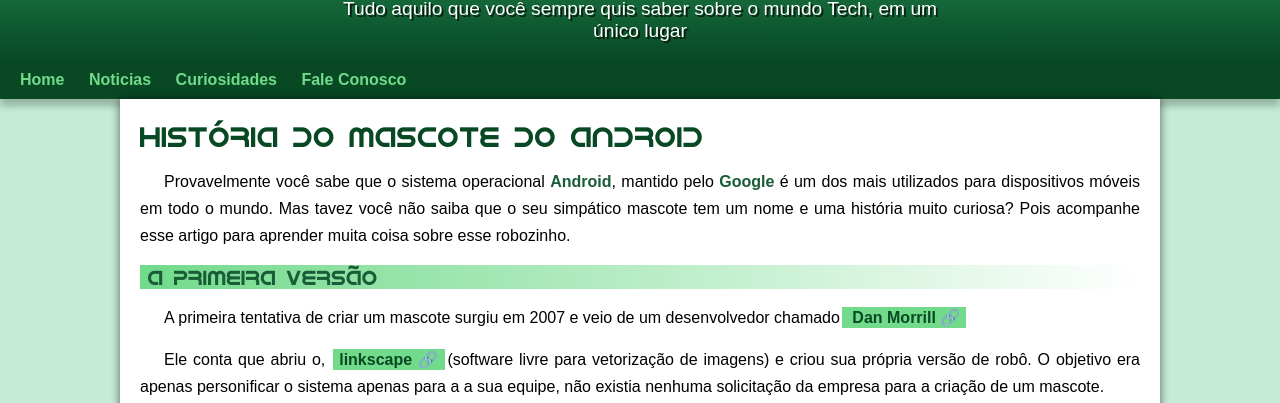
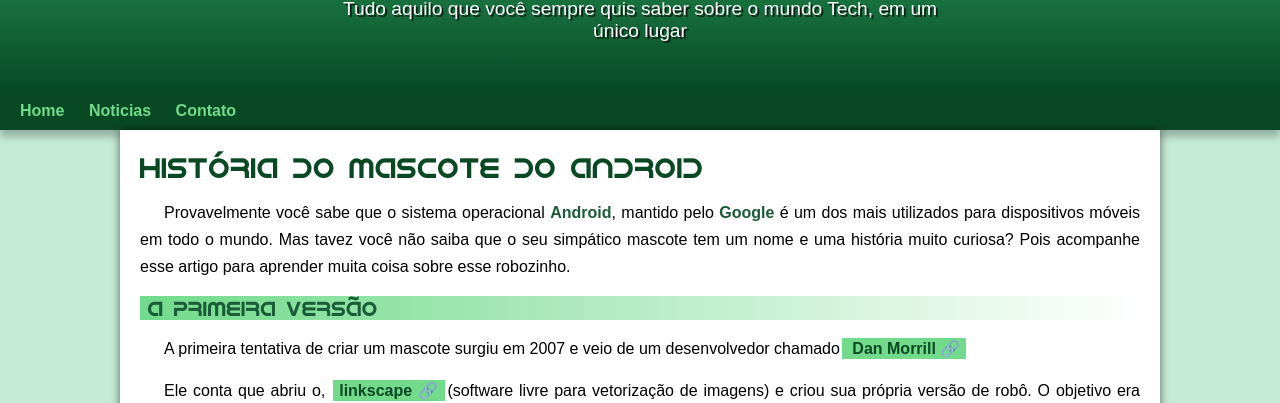
Before and after one commit to DaviRoda/projeto-android, a plain HTML site: page index.html in a window 1280 px wide. Shown: the part 129-532 px from the top of the page. Drawn offline with Linux system fonts and the light colour scheme.

Commit message:
Resolvendo Problema do Menu Quebrando e Problema de Padding

```diff
--- a/estilo/style.css
+++ b/estilo/style.css
@@ -66,8 +66,7 @@ header > p {
     padding-left: 10px;
     margin: auto;
     text-shadow: 2px 2px 0px rgba(0, 0, 0, 0.664);
-    padding-bottom: 10px;
-    margin-bottom: 20px;
+    padding-bottom: 50px;
 
 }
 
--- a/index.html
+++ b/index.html
@@ -18,8 +18,7 @@
     <nav>
        <a href="@">Home</a>
        <a href="@">Noticias</a>
-       <a href="@">Curiosidades</a>
-       <a href="@">Fale Conosco</a>
+       <a href="@">Contato</a>
     </nav>
     <main>
         <Article>
```
